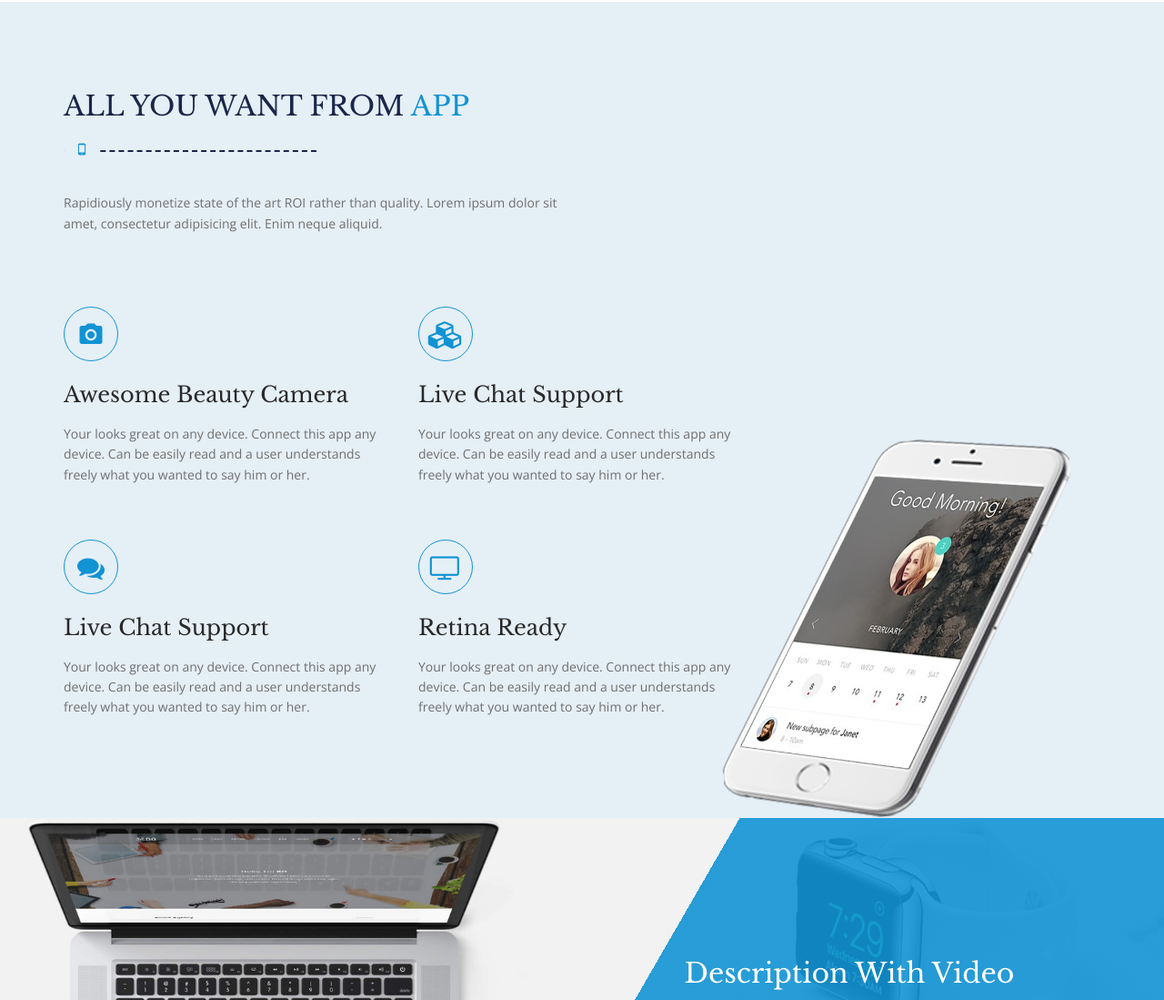
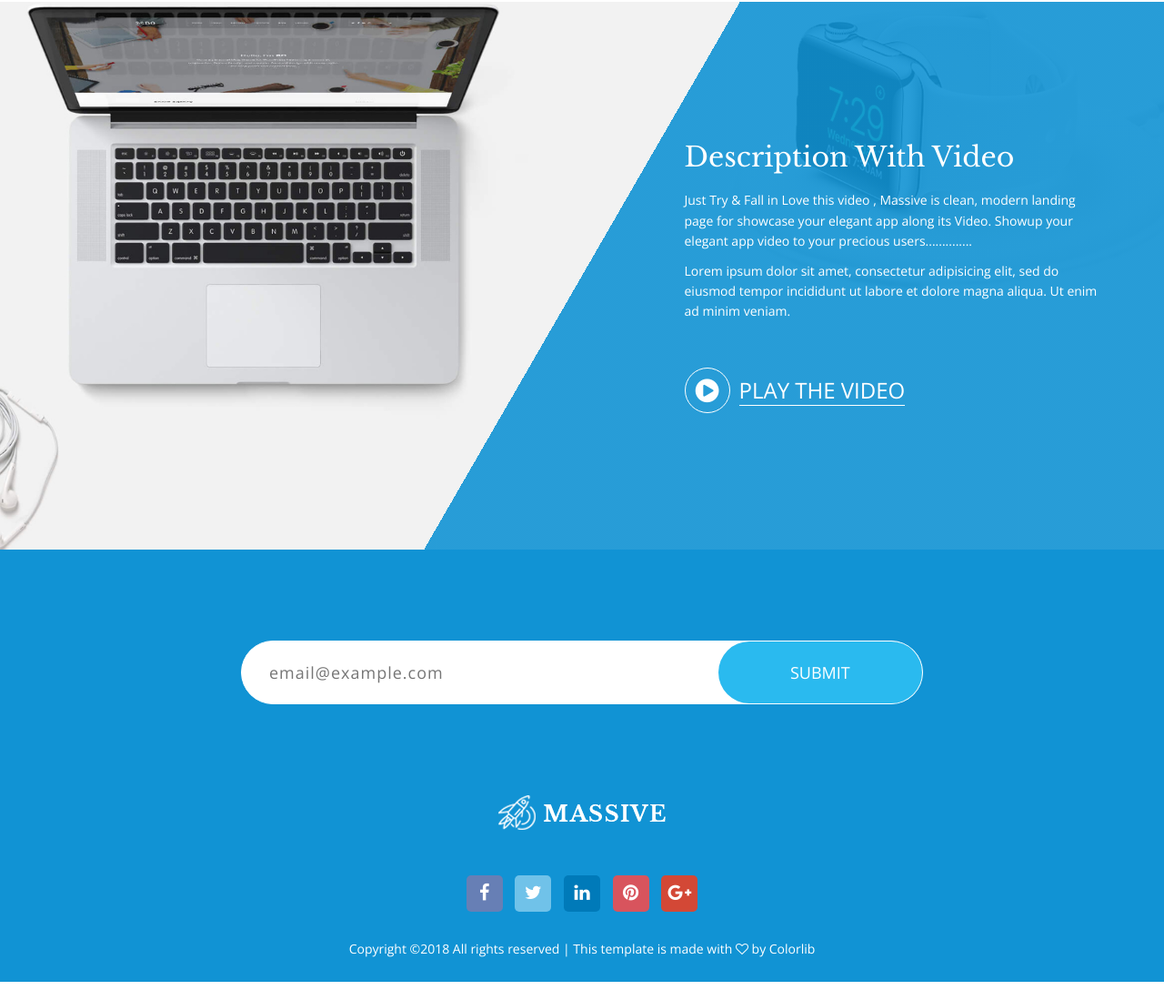
Before and after one commit to DevelopApple/ssa, a plain HTML site: page index.html in a window 1280 px wide. Shown: the part 1757-2856 px from the top of the page at 91% size. Drawn offline with nearby package versions, Linux system fonts and the light colour scheme.

Commit message:
Update index.html

```diff
--- a/index.html
+++ b/index.html
@@ -172,64 +172,7 @@
     </section>
     <!--FEATURES TOP AREA END-->
 
-    <!--APP AREA-->
-    <section class="app-area relative padding-100-50 sky-gray-bg" id="app">
-        <div class="app-area-mockup-bg"></div>
-        <div class="container">
-            <div class="row">
-                <div class="col-md-8 col-lg-6 col-sm-12 col-xs-12">
-                    <div class="area-title wow fadeIn">
-                        <h2>all you want from <span>app</span></h2>
-                        <span class="icon-and-border"><i class="material-icons">phone_android</i></span>
-                        <p>Rapidiously monetize state of the art ROI rather than quality. Lorem ipsum dolor sit amet, consectetur adipisicing elit. Enim neque aliquid.</p>
-                    </div>
-                </div>
-            </div>
-            <div class="row">
-                <div class="col-md-8 col-lg-8 col-sm-12 col-xs-12">
-                    <div class="row">
-                        <div class="col-md-6 col-lg-6 col-sm-6 col-xs-12">
-                            <div class="qs-box relative mb50 left  wow fadeInUp" data-wow-delay="0.2s">
-                                <div class="qs-box-icon">
-                                    <i class="material-icons">camera_alt</i>
-                                </div>
-                                <h3>Awesome Beauty Camera</h3>
-                                <p>Your looks great on any device. Connect this app any device. Can be easily read and a user understands freely what you wanted to say him or her.</p>
-                            </div>
-                        </div>
-                        <div class="col-md-6 col-lg-6 col-sm-6 col-xs-12">
-                            <div class="qs-box relative mb50 left  wow fadeInUp" data-wow-delay="0.3s">
-                                <div class="qs-box-icon">
-                                    <i class="fa fa-cubes"></i>
-                                </div>
-                                <h3>Live Chat Support</h3>
-                                <p>Your looks great on any device. Connect this app any device. Can be easily read and a user understands freely what you wanted to say him or her.</p>
-                            </div>
-                        </div>
-                        <div class="col-md-6 col-lg-6 col-sm-6 col-xs-12">
-                            <div class="qs-box relative mb50 left  wow fadeInUp" data-wow-delay="0.2s">
-                                <div class="qs-box-icon">
-                                    <i class="fa fa-comments"></i>
-                                </div>
-                                <h3>Live Chat Support</h3>
-                                <p>Your looks great on any device. Connect this app any device. Can be easily read and a user understands freely what you wanted to say him or her.</p>
-                            </div>
-                        </div>
-                        <div class="col-md-6 col-lg-6 col-sm-6 col-xs-12">
-                            <div class="qs-box relative mb50 left  wow fadeInUp" data-wow-delay="0.3s">
-                                <div class="qs-box-icon">
-                                    <i class="fa fa-tv"></i>
-                                </div>
-                                <h3>Retina Ready</h3>
-                                <p>Your looks great on any device. Connect this app any device. Can be easily read and a user understands freely what you wanted to say him or her.</p>
-                            </div>
-                        </div>
-                    </div>
-                </div>
-            </div>
-        </div>
-    </section>
-    <!--APP AREA END-->
+
 
     <!--VIDEO AREA-->
     <section class="video-area relative section-padding" id="video">
```
